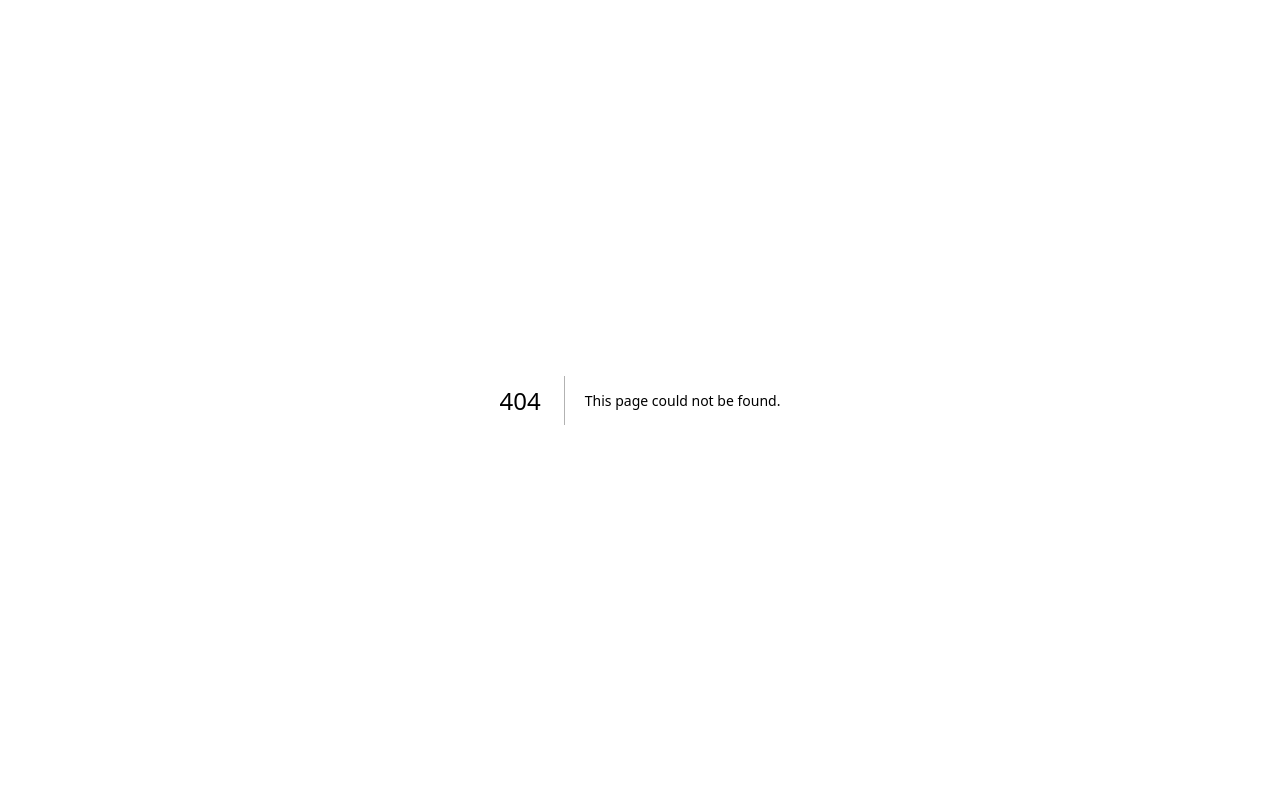
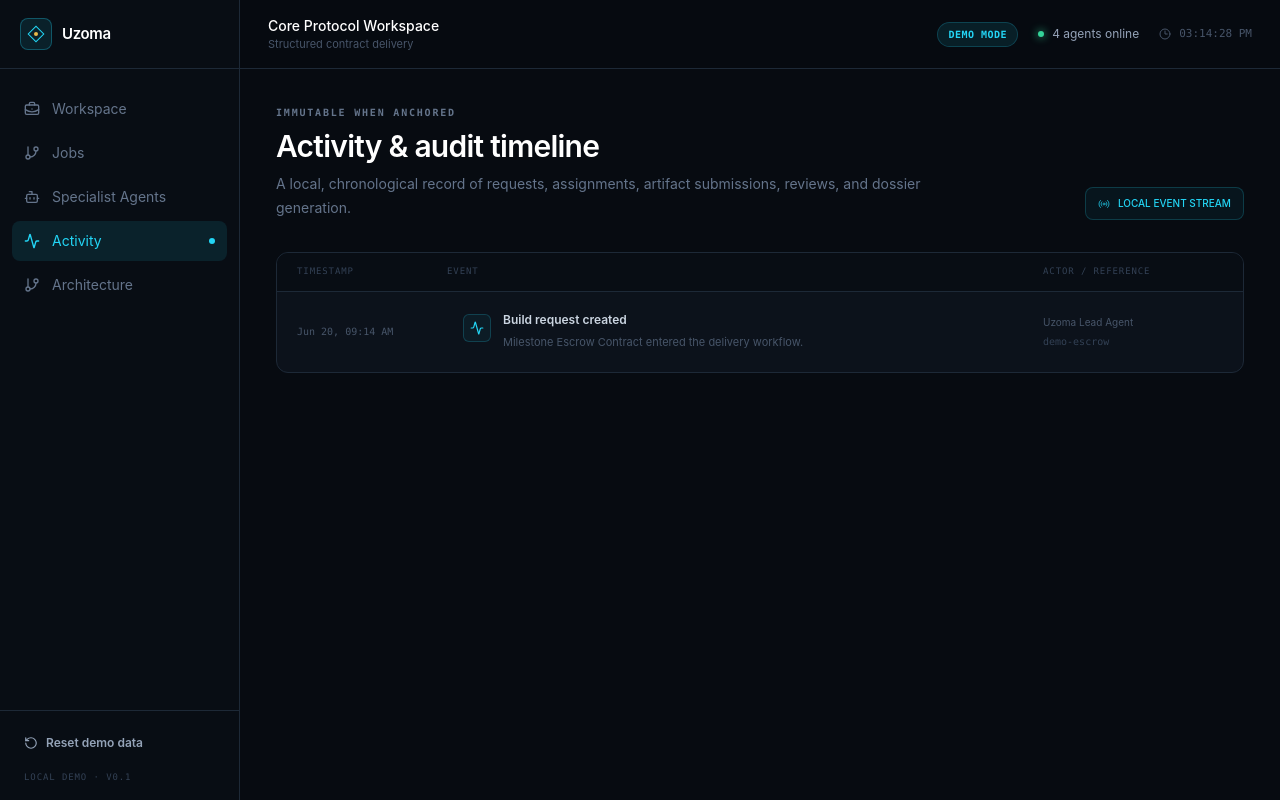
Before and after one commit to Rex739/uzoma, a Next.js app: page /activity in a window 1280 px wide. Before the commit this address had no page. Built offline with nearby package versions, Linux system fonts and the light colour scheme.

Commit message:
feat(activity): add local audit event timeline

```diff
--- /dev/null
+++ b/app/(app)/activity/page.tsx
@@ -0,0 +1,91 @@
+"use client";
+
+import {
+  Activity,
+  Bot,
+  CheckCircle2,
+  FileCheck2,
+  GitCommitHorizontal,
+  Radio,
+} from "lucide-react";
+import { PageHeading } from "@/components/page-heading";
+import { useAppState } from "@/components/state-provider";
+import { agents } from "@/lib/mock-data";
+import { EmptyState } from "@/components/ui";
+import { formatTime } from "@/lib/utils";
+
+export default function ActivityPage() {
+  const { state, hydrated } = useAppState();
+  return (
+    <>
+      <PageHeading
+        eyebrow="Immutable when anchored"
+        title="Activity & audit timeline"
+        description="A local, chronological record of requests, assignments, artifact submissions, reviews, and dossier generation."
+        action={
+          <div className="flex items-center gap-2 rounded-lg border border-cyan/20 bg-cyan/5 px-3 py-2 text-[10px] font-medium text-cyan">
+            <Radio className="size-3 animate-pulse" />
+            LOCAL EVENT STREAM
+          </div>
+        }
+      />
+      {!hydrated ? (
+        <div className="surface h-72 animate-pulse" />
+      ) : !state.events.length ? (
+        <EmptyState
+          title="No activity yet"
+          description="Events will appear as jobs move through the delivery workflow."
+        />
+      ) : (
+        <div className="surface overflow-hidden">
+          <div className="grid border-b border-line bg-[#080d14] px-5 py-3 font-mono text-[9px] uppercase tracking-widest text-slate-700 sm:grid-cols-[150px_1fr_180px]">
+            <span>Timestamp</span>
+            <span>Event</span>
+            <span className="hidden sm:block">Actor / reference</span>
+          </div>
+          {state.events.map((e, i) => {
+            const agent = agents.find((a) => a.id === e.agentId);
+            const Icon = e.type.includes("dossier")
+              ? FileCheck2
+              : e.type.includes("artifact")
+                ? GitCommitHorizontal
+                : e.type.includes("approved")
+                  ? CheckCircle2
+                  : e.agentId
+                    ? Bot
+                    : Activity;
+            return (
+              <div
+                className="grid gap-4 border-b border-line p-5 last:border-0 sm:grid-cols-[150px_1fr_180px] sm:items-center"
+                key={e.id}
+              >
+                <p className="font-mono text-[10px] text-slate-600">
+                  {formatTime(e.timestamp)}
+                </p>
+                <div className="flex gap-3">
+                  <div
+                    className={`mt-0.5 grid size-7 shrink-0 place-items-center rounded-md border ${i === 0 ? "border-cyan/20 bg-cyan/5 text-cyan" : "border-line bg-[#080d14] text-slate-600"}`}
+                  >
+                    <Icon className="size-3.5" />
+                  </div>
+                  <div>
+                    <p className="text-xs font-semibold text-slate-300">
+                      {e.title}
+                    </p>
+                    <p className="mt-1 text-[11px] leading-5 text-slate-600">
+                      {e.description}
+                    </p>
+                  </div>
+                </div>
+                <div className="text-[10px] text-slate-600">
+                  <p>{agent?.name || "Uzoma Lead Agent"}</p>
+                  <p className="mt-1 font-mono text-slate-700">{e.jobId}</p>
+                </div>
+              </div>
+            );
+          })}
+        </div>
+      )}
+    </>
+  );
+}
```
